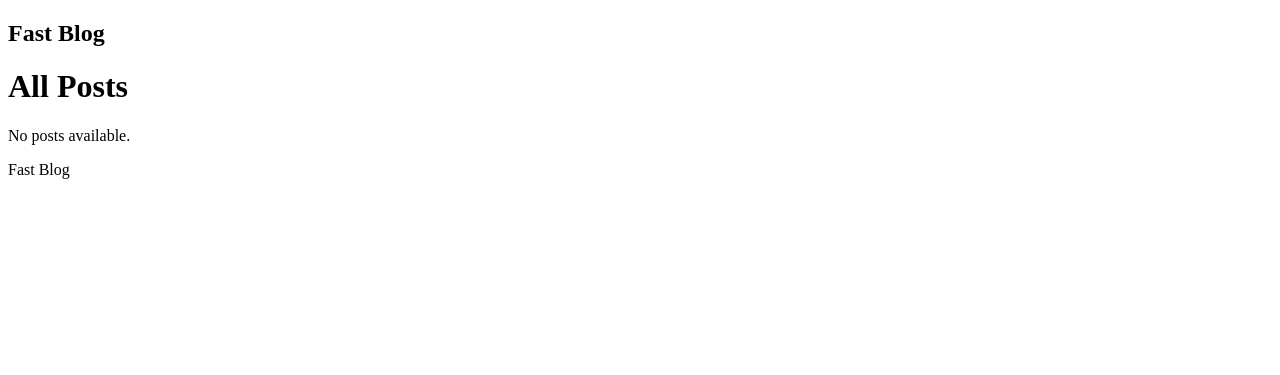
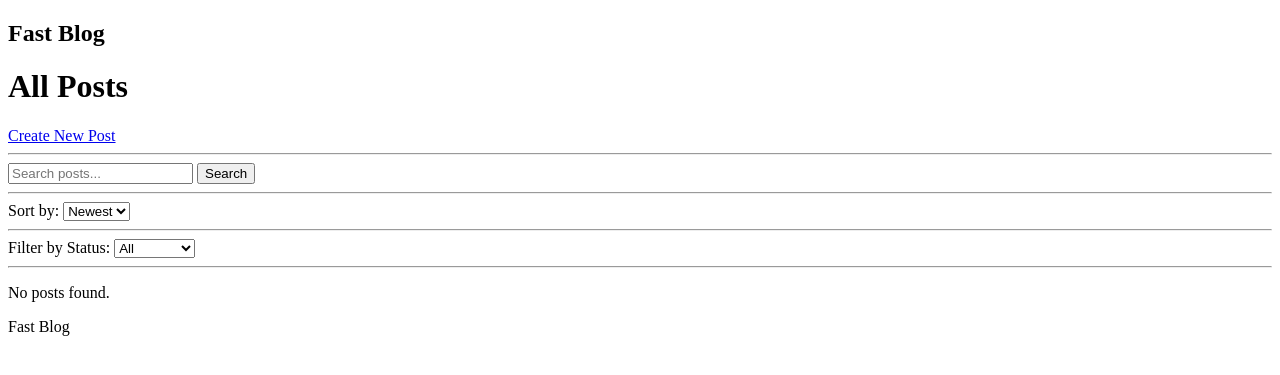
Before and after one commit to sranjan2708/fast-blog, a FastAPI app: page /posts in a window 1280 px wide. Shown: the top 375 px of the page. Run offline with FastAPI, Linux system fonts and the light colour scheme; parts of the project's set-up code (start-up, migrations or seed data) failed here and were passed over.

Commit message:
Implement slugs, search, filters, sorting and pagination

```diff
--- a/main.py
+++ b/main.py
@@ -3,8 +3,9 @@ from datetime import datetime, timedelta
 from fastapi import FastAPI, Request, Form, Depends
 from fastapi.responses import HTMLResponse, RedirectResponse
 from fastapi.templating import Jinja2Templates
-from sqlalchemy.orm import Session
+from sqlalchemy.orm import Session, joinedload
 from sqlalchemy.exc import IntegrityError
+from sqlalchemy import or_
 from pydantic import ValidationError
 
 from auth import require_current_user, require_admin
@@ -15,6 +16,7 @@ from models.user import User
 from models.post import Post
 from models.user_session import UserSession
 from security import hash_password, verify_password, generate_session_id
+from utils import generate_unique_slug
 
 
 app = FastAPI()
@@ -279,13 +281,13 @@ def admin_dashboard(
 
 
 # ==========================================================
-# Phase 10: Blog Post CRUD
+# Phase 11: Slugs, Search, Filtering & Pagination
 # ==========================================================
 
 
-# -----------------------------
+# ==========================================================
 # Create Post - GET
-# -----------------------------
+# ==========================================================
 
 @app.get("/posts/create", response_class=HTMLResponse)
 def create_post_page(
@@ -301,9 +303,9 @@ def create_post_page(
     )
 
 
-# -----------------------------
+# ==========================================================
 # Create Post - POST
-# -----------------------------
+# ==========================================================
 
 @app.post("/posts/create", response_class=HTMLResponse)
 def create_post(
@@ -330,7 +332,13 @@ def create_post(
             }
         )
 
+    slug = generate_unique_slug(
+        post_data.title,
+        db
+    )
+
     new_post = Post(
+        slug=slug,
         title=post_data.title,
         content=post_data.content,
         status=post_data.status,
@@ -342,36 +350,156 @@ def create_post(
     db.refresh(new_post)
 
     return RedirectResponse(
-        url=f"/posts/{new_post.id}",
+        url=f"/posts/{new_post.slug}",
         status_code=303
     )
 
 
-# -----------------------------
-# List Posts
-# -----------------------------
+# ==========================================================
+# List Posts + Search + Filtering + Sorting + Pagination
+# ==========================================================
 
 @app.get("/posts", response_class=HTMLResponse)
 def post_list(
     request: Request,
+    search: str = "",
+    status: str = "",
+    sort: str = "newest",
+    page: int = 1,
     db: Session = Depends(get_db)
 ):
-    posts = db.query(Post).order_by(
-        Post.created_at.desc()
+
+    # Number of posts displayed on each page
+    posts_per_page = 5
+
+    # Prevent invalid page numbers
+    if page < 1:
+        page = 1
+
+    # ------------------------------------------------------
+    # Start with all posts
+    # ------------------------------------------------------
+
+    query = db.query(Post)
+
+    # ------------------------------------------------------
+    # Search
+    # ------------------------------------------------------
+
+    if search.strip():
+        search_term = f"%{search.strip()}%"
+
+        query = query.filter(
+            or_(
+                Post.title.like(search_term),
+                Post.content.like(search_term)
+            )
+        )
+
+    # ------------------------------------------------------
+    # Filtering by Status
+    # ------------------------------------------------------
+
+    # Allow only the statuses used by the application
+    if status not in ("", "draft", "published"):
+        status = ""
+
+    if status:
+        query = query.filter(
+            Post.status == status
+        )
+
+    # ------------------------------------------------------
+    # Count total matching posts
+    # ------------------------------------------------------
+    #
+    # We count before applying ORDER BY.
+    # The count only needs the filtering conditions.
+    #
+
+    total_posts = query.count()
+
+    # ------------------------------------------------------
+    # Calculate total pages
+    # ------------------------------------------------------
+
+    total_pages = (
+        total_posts + posts_per_page - 1
+    ) // posts_per_page
+
+    # If requested page is beyond the last page,
+    # move back to the last available page.
+    if total_pages > 0 and page > total_pages:
+        page = total_pages
+
+    # ------------------------------------------------------
+    # Sorting
+    # ------------------------------------------------------
+
+    if sort == "oldest":
+
+        query = query.order_by(
+            Post.created_at.asc()
+        )
+
+    else:
+
+        # Default sorting
+        # Also handles invalid sort values
+        sort = "newest"
+
+        query = query.order_by(
+            Post.created_at.desc()
+        )
+
+    # ------------------------------------------------------
+    # Calculate OFFSET
+    # ------------------------------------------------------
+
+    offset = (
+        page - 1
+    ) * posts_per_page
+
+    # ------------------------------------------------------
+    # Fetch only the posts needed for this page
+    # ------------------------------------------------------
+    #
+    # joinedload(Post.user) eagerly loads the related user
+    # in the same database operation.
+    #
+    # This avoids unnecessary additional queries when the
+    # template accesses:
+    #
+    #     post.user.username
+    #
+    # ------------------------------------------------------
+
+    posts = query.options(
+        joinedload(Post.user)
+    ).offset(
+        offset
+    ).limit(
+        posts_per_page
     ).all()
 
     return templates.TemplateResponse(
         request=request,
         name="posts.html",
         context={
-            "posts": posts
+            "posts": posts,
+            "search": search,
+            "status": status,
+            "sort": sort,
+            "page": page,
+            "total_pages": total_pages,
+            "total_posts": total_posts
         }
     )
 
 
-# -----------------------------
+# ==========================================================
 # Edit Post - GET
-# -----------------------------
+# ==========================================================
 
 @app.get("/posts/{post_id}/edit", response_class=HTMLResponse)
 def edit_post_page(
@@ -418,9 +546,9 @@ def edit_post_page(
     )
 
 
-# -----------------------------
+# ==========================================================
 # Edit Post - POST
-# -----------------------------
+# ==========================================================
 
 @app.post("/posts/{post_id}/edit", response_class=HTMLResponse)
 def edit_post(
@@ -481,28 +609,33 @@ def edit_post(
     post.content = post_data.content
     post.status = post_data.status
 
+    # Keep the existing slug unchanged
     db.commit()
     db.refresh(post)
 
     return RedirectResponse(
-        url=f"/posts/{post.id}",
+        url=f"/posts/{post.slug}",
         status_code=303
     )
 
 
-# -----------------------------
-# Post Detail
-# -----------------------------
+# ==========================================================
+# Post Detail - Slug Based
+# ==========================================================
 
-@app.get("/posts/{post_id}", response_class=HTMLResponse)
+@app.get("/posts/{slug}", response_class=HTMLResponse)
 def post_detail(
     request: Request,
-    post_id: int,
+    slug: str,
     user: User = Depends(require_current_user),
     db: Session = Depends(get_db)
 ):
-    post = db.query(Post).filter(
-        Post.id == post_id
+    # Eagerly load the related user because the post detail
+    # template may access post.user.username.
+    post = db.query(Post).options(
+        joinedload(Post.user)
+    ).filter(
+        Post.slug == slug
     ).first()
 
     if not post:
@@ -527,9 +660,9 @@ def post_detail(
     )
 
 
-# -----------------------------
+# ==========================================================
 # Delete Post
-# -----------------------------
+# ==========================================================
 
 @app.post("/posts/{post_id}/delete")
 def delete_post(
@@ -549,7 +682,7 @@ def delete_post(
 
     if post.user_id != user.id:
         return RedirectResponse(
-            url=f"/posts/{post.id}",
+            url=f"/posts/{post.slug}",
             status_code=303
         )
 
--- a/templates/posts.html
+++ b/templates/posts.html
@@ -3,6 +3,164 @@
 {% block content %}
 
 <h1>All Posts</h1>
+
+<a href="/posts/create">Create New Post</a>
+
+<hr>
+
+<!-- Search -->
+
+<form method="get" action="/posts">
+
+    <input
+        type="text"
+        name="search"
+        placeholder="Search posts..."
+        value="{{ search }}"
+    >
+
+    <!-- Preserve sorting -->
+    <input
+        type="hidden"
+        name="sort"
+        value="{{ sort }}"
+    >
+
+    <!-- Preserve status filter -->
+    <input
+        type="hidden"
+        name="status"
+        value="{{ status }}"
+    >
+
+    <button type="submit">
+        Search
+    </button>
+
+</form>
+
+
+{% if search %}
+
+    <p>
+        Search results for:
+        <strong>{{ search }}</strong>
+    </p>
+
+{% endif %}
+
+
+<hr>
+
+
+<!-- Sorting -->
+
+<form method="get" action="/posts">
+
+    <!-- Preserve search -->
+    <input
+        type="hidden"
+        name="search"
+        value="{{ search }}"
+    >
+
+    <!-- Preserve status -->
+    <input
+        type="hidden"
+        name="status"
+        value="{{ status }}"
+    >
+
+    <label for="sort">
+        Sort by:
+    </label>
+
+    <select
+        name="sort"
+        id="sort"
+        onchange="this.form.submit()"
+    >
+
+        <option
+            value="newest"
+            {% if sort == "newest" %}selected{% endif %}
+        >
+            Newest
+        </option>
+
+        <option
+            value="oldest"
+            {% if sort == "oldest" %}selected{% endif %}
+        >
+            Oldest
+        </option>
+
+    </select>
+
+</form>
+
+
+<hr>
+
+
+<!-- Status Filtering -->
+
+<form method="get" action="/posts">
+
+    <!-- Preserve search -->
+    <input
+        type="hidden"
+        name="search"
+        value="{{ search }}"
+    >
+
+    <!-- Preserve sorting -->
+    <input
+        type="hidden"
+        name="sort"
+        value="{{ sort }}"
+    >
+
+    <label for="status">
+        Filter by Status:
+    </label>
+
+    <select
+        name="status"
+        id="status"
+        onchange="this.form.submit()"
+    >
+
+        <option
+            value=""
+            {% if status == "" %}selected{% endif %}
+        >
+            All
+        </option>
+
+        <option
+            value="published"
+            {% if status == "published" %}selected{% endif %}
+        >
+            Published
+        </option>
+
+        <option
+            value="draft"
+            {% if status == "draft" %}selected{% endif %}
+        >
+            Draft
+        </option>
+
+    </select>
+
+</form>
+
+
+<hr>
+
+
+<!-- Posts -->
 
 {% if posts %}
 
@@ -11,9 +169,13 @@
         <article>
 
             <h2>
-                <a href="/posts/{{ post.id }}">
+
+                <a href="/posts/{{ post.slug }}">
+
                     {{ post.title }}
+
                 </a>
+
             </h2>
 
             <p>
@@ -36,7 +198,44 @@
 
 {% else %}
 
-    <p>No posts available.</p>
+    <p>No posts found.</p>
+
+{% endif %}
+
+
+<!-- Pagination -->
+
+{% if total_pages > 1 %}
+
+    <div>
+
+        {% if page > 1 %}
+
+            <a
+                href="/posts?page={{ page - 1 }}&sort={{ sort }}&status={{ status }}{% if search %}&search={{ search }}{% endif %}"
+            >
+                Previous
+            </a>
+
+        {% endif %}
+
+
+        <span>
+            Page {{ page }} of {{ total_pages }}
+        </span>
+
+
+        {% if page < total_pages %}
+
+            <a
+                href="/posts?page={{ page + 1 }}&sort={{ sort }}&status={{ status }}{% if search %}&search={{ search }}{% endif %}"
+            >
+                Next
+            </a>
+
+        {% endif %}
+
+    </div>
 
 {% endif %}
 
```
Also changed, not shown: alembic/versions/67a5382c4fa8_add_slug_to_posts.py (added, +34 -0 lines), alembic/versions/c9723583d324_add_indexes_for_post_queries.py (added, +62 -0 lines), models/post.py (+7 -0 lines), templates/post_detail.html (+19 -7 lines), utils.py (added, +31 -0 lines).
